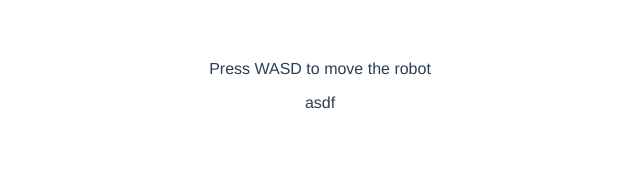
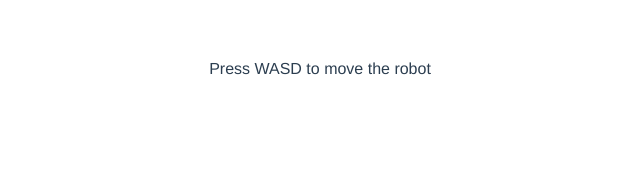
Before and after one commit to jonyboi396825/FaceFollower, a Vue app in the folder website/: page / in a window 1280 px wide. Shown: the top 184 px of the page, without its empty margins (320-960 px from the left). Built offline with nearby package versions, Linux system fonts and the light colour scheme.

Commit message:
add more keys

```diff
--- a/website/src/components/index.vue
+++ b/website/src/components/index.vue
@@ -1,7 +1,11 @@
 <template>
   <div id="root">
     <p> Press WASD to move the robot </p>
-    <p>{{msg}}</p>
+
+    <span type="button" v-if="wisdown" id="forwardbutton">Forward</span>
+    <span type="button" v-if="aisdown" id="leftbutton">Left</span>
+    <span type="button" v-if="sisdown" id="downbutton">Back</span>
+    <span type="button" v-if="disdown" id="rightbutton">Right</span>
 
   </div>
 </template>
@@ -16,7 +20,6 @@ export default {
       aisdown: false,
       sisdown: false,
       disdown: false,
-      msg: "asdf"
     };
   },
   methods: {
@@ -30,6 +33,9 @@ export default {
   mounted() {
     window.addEventListener("keydown", (e) => {
       e = e || window.event;
+
+      // only one key at a time pressed
+      if (this.wisdown || this.aisdown || this.sisdown || this.disdown) return;
 
       if (e.key == 'w' && !this.wisdown){
           console.log("w down");
```
Also changed, not shown: website/package.json (+5 -4 lines), 1 other file (tests, documents, lock files or other folders).
